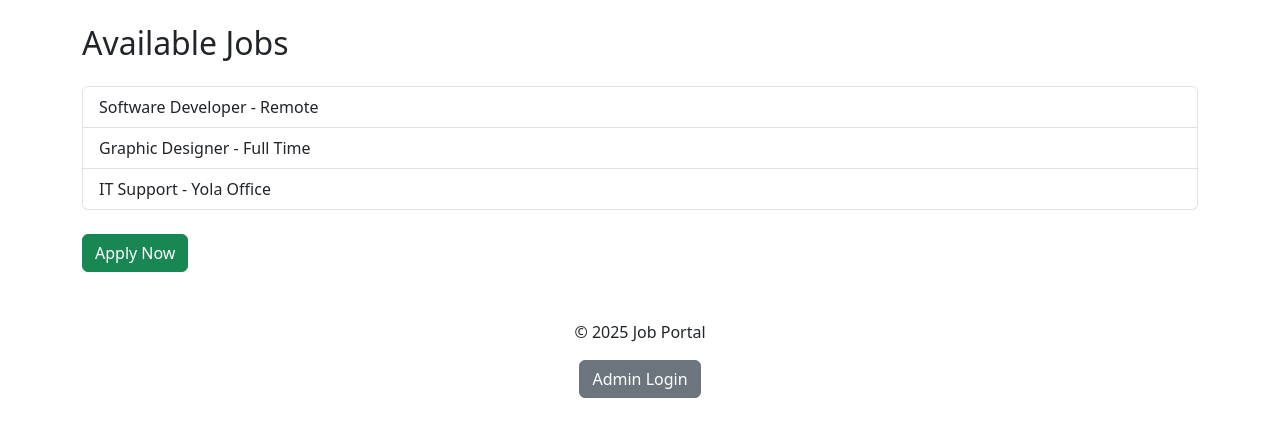
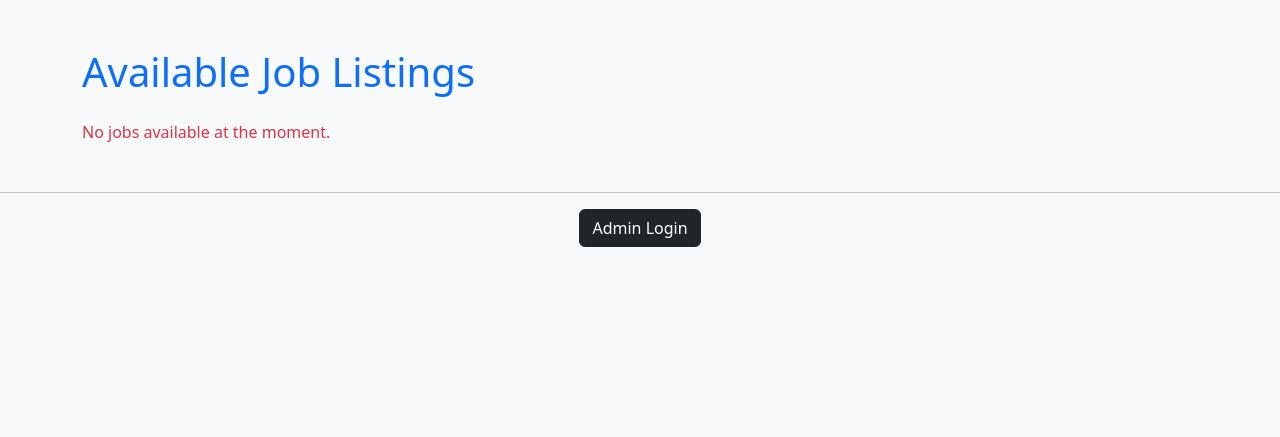
Before and after one commit to bashirubash/AI_Resume_Screening_System, a Flask app: page / in a window 1280 px wide. Shown: the top 437 px of the page. Run offline with Flask 3, Linux system fonts and the light colour scheme.

Commit message:
Update index.html

```diff
--- a/templates/index.html
+++ b/templates/index.html
@@ -1,24 +1,31 @@
 <!DOCTYPE html>
-<html>
+<html lang="en">
 <head>
-    <title>Job Portal</title>
-    <link href="https://cdn.jsdelivr.net/npm/bootstrap@5.3.3/dist/css/bootstrap.min.css" rel="stylesheet">
+    <meta charset="UTF-8">
+    <title>Available Jobs</title>
+    <link href="https://cdn.jsdelivr.net/npm/bootstrap@5.3.0/dist/css/bootstrap.min.css" rel="stylesheet">
 </head>
-<body class="p-4">
-    <div class="container">
-        <h2 class="mb-4">Available Jobs</h2>
-        <ul class="list-group mb-4">
-            <li class="list-group-item">Software Developer - Remote</li>
-            <li class="list-group-item">Graphic Designer - Full Time</li>
-            <li class="list-group-item">IT Support - Yola Office</li>
-        </ul>
-
-        <a href="{{ url_for('apply') }}" class="btn btn-success">Apply Now</a>
+<body class="bg-light">
+    <div class="container mt-5">
+        <h1 class="mb-4 text-primary">Available Job Listings</h1>
+        {% if jobs %}
+            <div class="list-group">
+                {% for job in jobs %}
+                    <div class="list-group-item">
+                        <h4 class="mb-1">{{ job.title }}</h4>
+                        <p class="mb-0">{{ job.description }}</p>
+                        <a href="{{ url_for('apply') }}" class="btn btn-sm btn-outline-primary mt-2">Apply Now</a>
+                    </div>
+                {% endfor %}
+            </div>
+        {% else %}
+            <p class="text-danger">No jobs available at the moment.</p>
+        {% endif %}
     </div>
 
-    <footer class="text-center mt-5">
-        <p>&copy; 2025 Job Portal</p>
-        <a href="{{ url_for('login') }}" class="btn btn-secondary">Admin Login</a>
+    <footer class="text-center mt-5 mb-3">
+        <hr>
+        <a href="{{ url_for('admin_login') }}" class="btn btn-dark">Admin Login</a>
     </footer>
 </body>
 </html>
```
